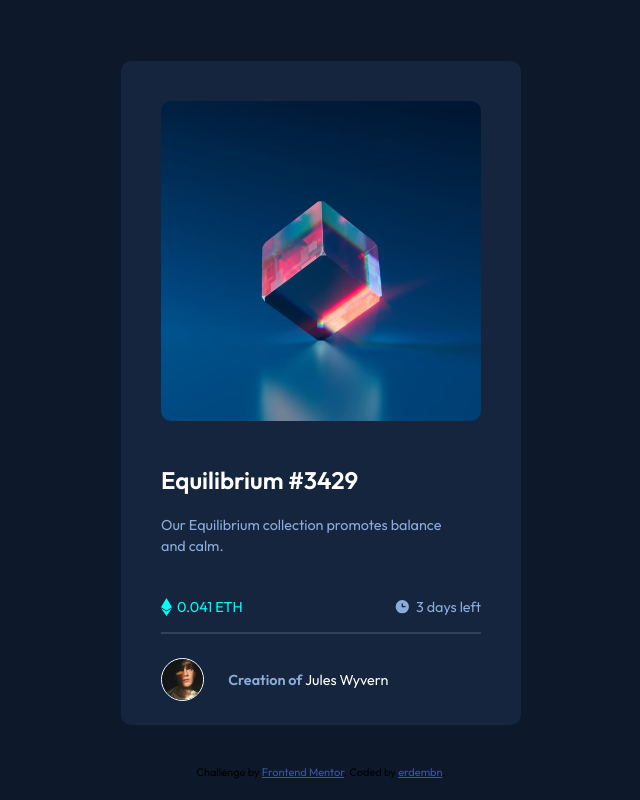
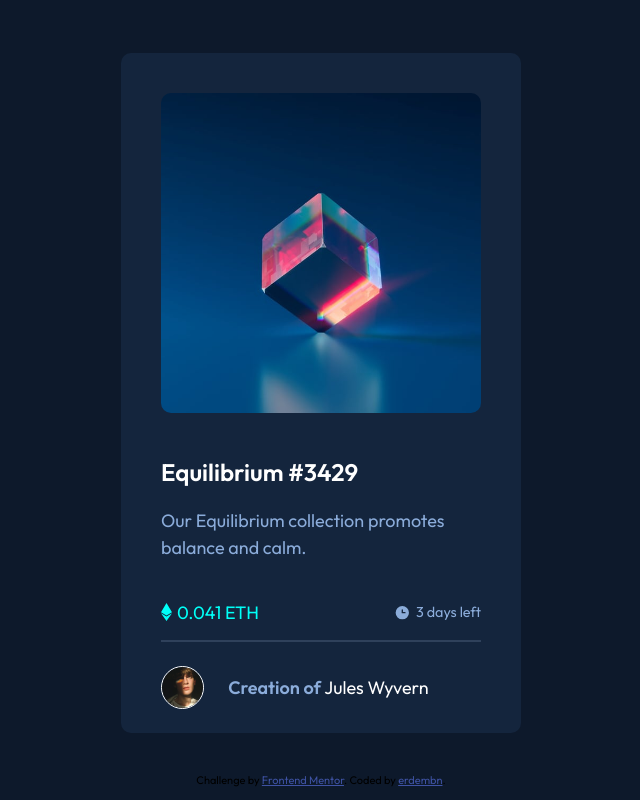
Before and after one commit to erdembn/frontend_mentor_NFT-preview_card_component, a plain HTML site: page index.html in a window 1280 px wide. Shown: the whole page, without its empty margins (319-959 px from the left). Drawn offline with Linux system fonts and the light colour scheme.

Commit message:
change fontsize

```diff
--- a/style.css
+++ b/style.css
@@ -189,6 +189,7 @@ hr {
 
 
 
+
 @media screen and (min-width: 450px) {
 
     .card {
@@ -200,4 +201,11 @@ hr {
         margin-right: 8vh;
 
     }
+
+    .card-content-top p,
+    .card-content-bottom-right p,
+    .card-content-bottom-right span,
+    .eth-price-container p {
+        font-size: 1.125rem;
+    }
 }
```
